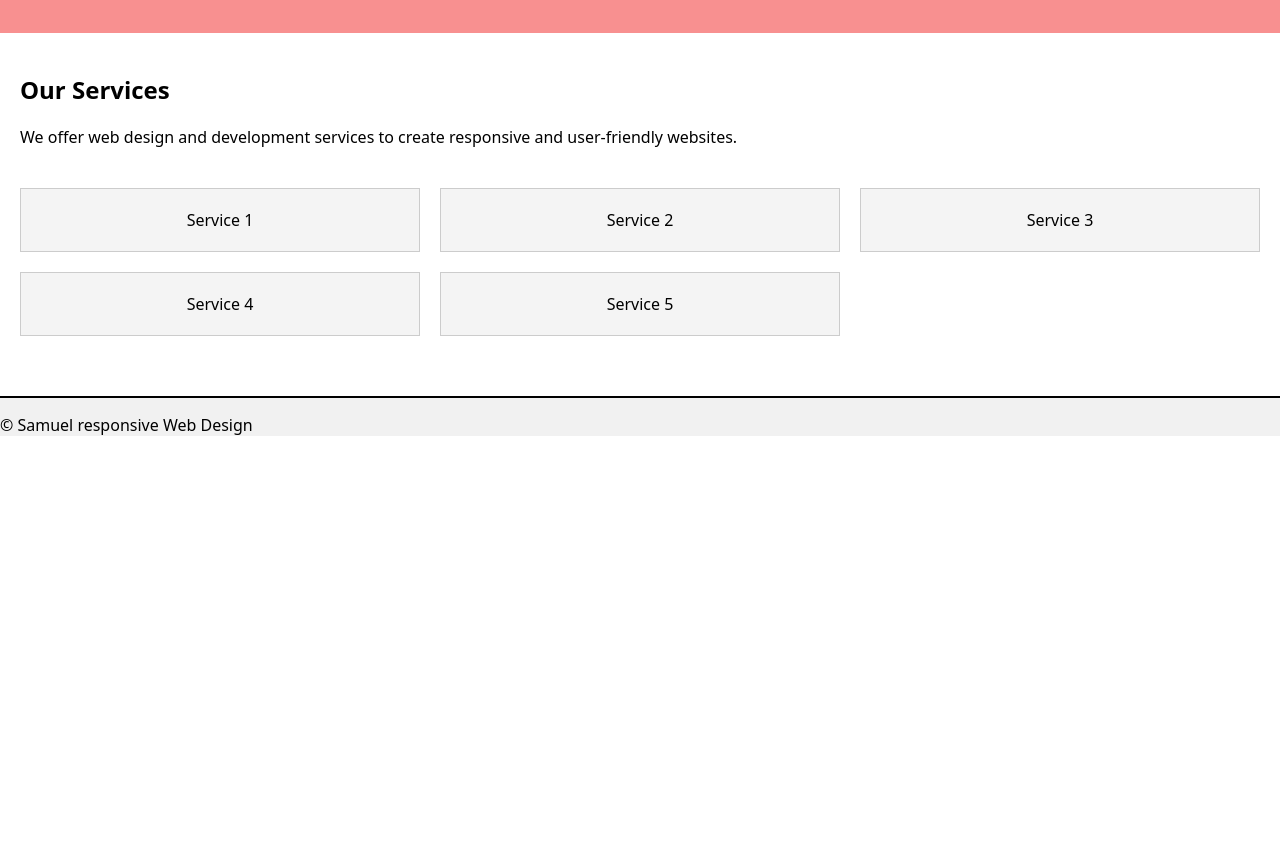
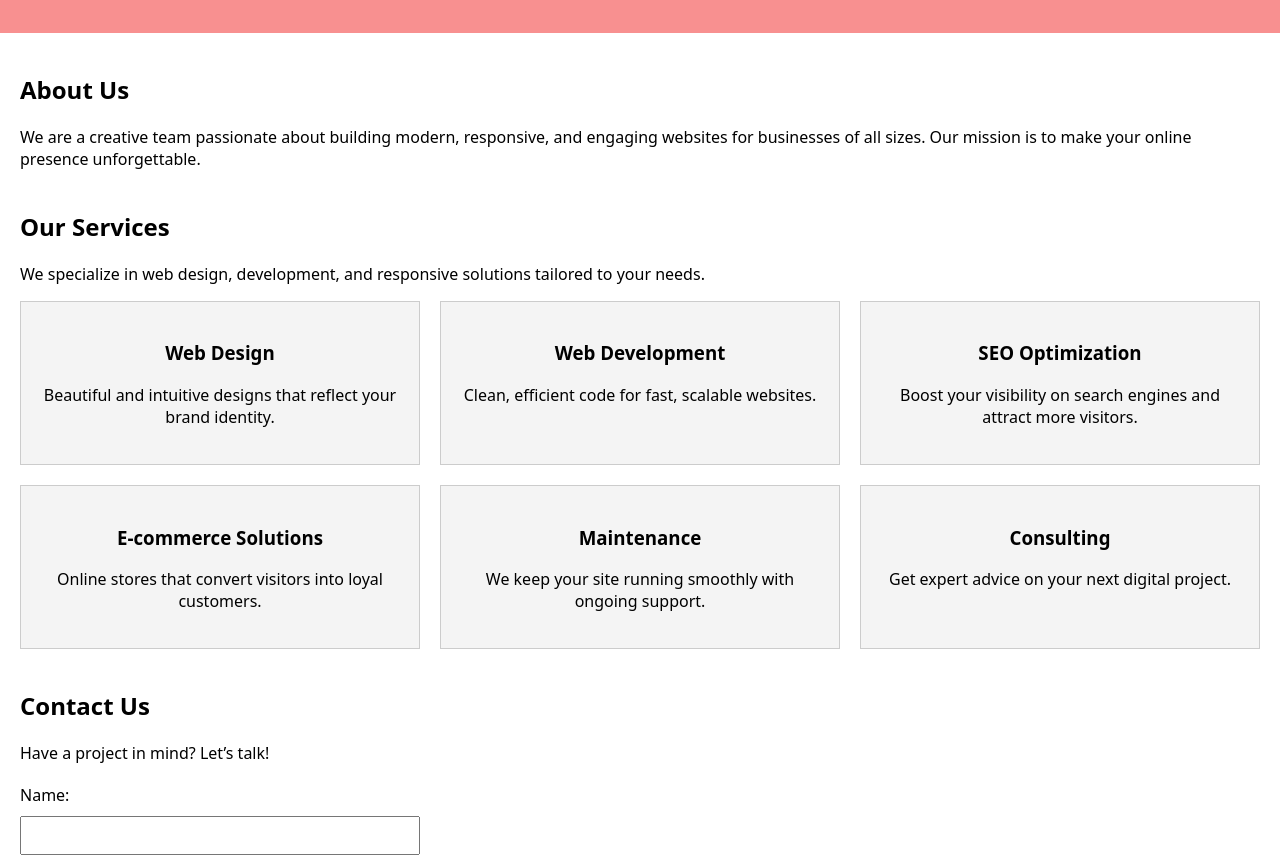
Before and after one commit to Chimuelo1014/trainig_week3_htmlycss, a plain HTML site: page index.html in a window 1280 px wide. Shown: the part 93-952 px from the top of the page. Before the commit the page ends 800 px from the top, so only its background shows below. Drawn offline with Linux system fonts and the light colour scheme.

Commit message:
Update index.html

```diff
--- a/index.html
+++ b/index.html
@@ -1,10 +1,10 @@
 <!DOCTYPE html>
 <html lang="en">
 <head>
-  <meta charset="UTF-8">
-  <meta name="viewport" content="width=device-width, initial-scale=1.0">
+  <meta charset="UTF-8" />
+  <meta name="viewport" content="width=device-width, initial-scale=1.0"/>
   <title>Responsive Web Design</title>
-  <link rel="stylesheet" href="styles.css">
+  <link rel="stylesheet" href="styles.css" />
 </head>
 <body>
   <header>
@@ -12,29 +12,70 @@
     <nav>
       <ul>
         <li><a href="#">Home</a></li>
-        <li><a href="#">About</a></li>
-        <li><a href="#">Services</a></li>
-        <li><a href="#">Contact</a></li>
+        <li><a href="#about">About</a></li>
+        <li><a href="#services">Services</a></li>
+        <li><a href="#contact">Contact</a></li>
       </ul>
     </nav>
   </header>
 
   <main>
-    <section>
+    <section id="about">
+      <h2>About Us</h2>
+      <p>We are a creative team passionate about building modern, responsive, and engaging websites for businesses of all sizes. Our mission is to make your online presence unforgettable.</p>
+    </section>
+
+    <section id="services">
       <h2>Our Services</h2>
-      <p>We offer web design and development services to create responsive and user-friendly websites.</p>
+      <p>We specialize in web design, development, and responsive solutions tailored to your needs.</p>
+      <div class="grid-container">
+        <div class="grid-item">
+          <h3>Web Design</h3>
+          <p>Beautiful and intuitive designs that reflect your brand identity.</p>
+        </div>
+        <div class="grid-item">
+          <h3>Web Development</h3>
+          <p>Clean, efficient code for fast, scalable websites.</p>
+        </div>
+        <div class="grid-item">
+          <h3>SEO Optimization</h3>
+          <p>Boost your visibility on search engines and attract more visitors.</p>
+        </div>
+        <div class="grid-item">
+          <h3>E-commerce Solutions</h3>
+          <p>Online stores that convert visitors into loyal customers.</p>
+        </div>
+        <div class="grid-item">
+          <h3>Maintenance</h3>
+          <p>We keep your site running smoothly with ongoing support.</p>
+        </div>
+        <div class="grid-item">
+          <h3>Consulting</h3>
+          <p>Get expert advice on your next digital project.</p>
+        </div>
+      </div>
     </section>
-    <section class="grid-container">
-      <div class="grid-item">Service 1</div>
-      <div class="grid-item">Service 2</div>
-      <div class="grid-item">Service 3</div>
-      <div class="grid-item">Service 4</div>
-      <div class="grid-item">Service 5</div>
+
+    <section id="contact">
+      <h2>Contact Us</h2>
+      <p>Have a project in mind? Let’s talk!</p>
+      <form>
+        <label for="name">Name:</label><br />
+        <input type="text" id="name" name="name" required /><br />
+
+        <label for="email">Email:</label><br />
+        <input type="email" id="email" name="email" required /><br />
+
+        <label for="message">Message:</label><br />
+        <textarea id="message" name="message" rows="4" required></textarea><br />
+
+        <button type="submit">Send</button>
+      </form>
     </section>
   </main>
 
   <footer>
-    <p>&copy; Samuel responsive Web Design</p>
+    <p>&copy; 2025 Samuel Responsive Web Design. All rights reserved.</p>
   </footer>
 </body>
 </html>
```
